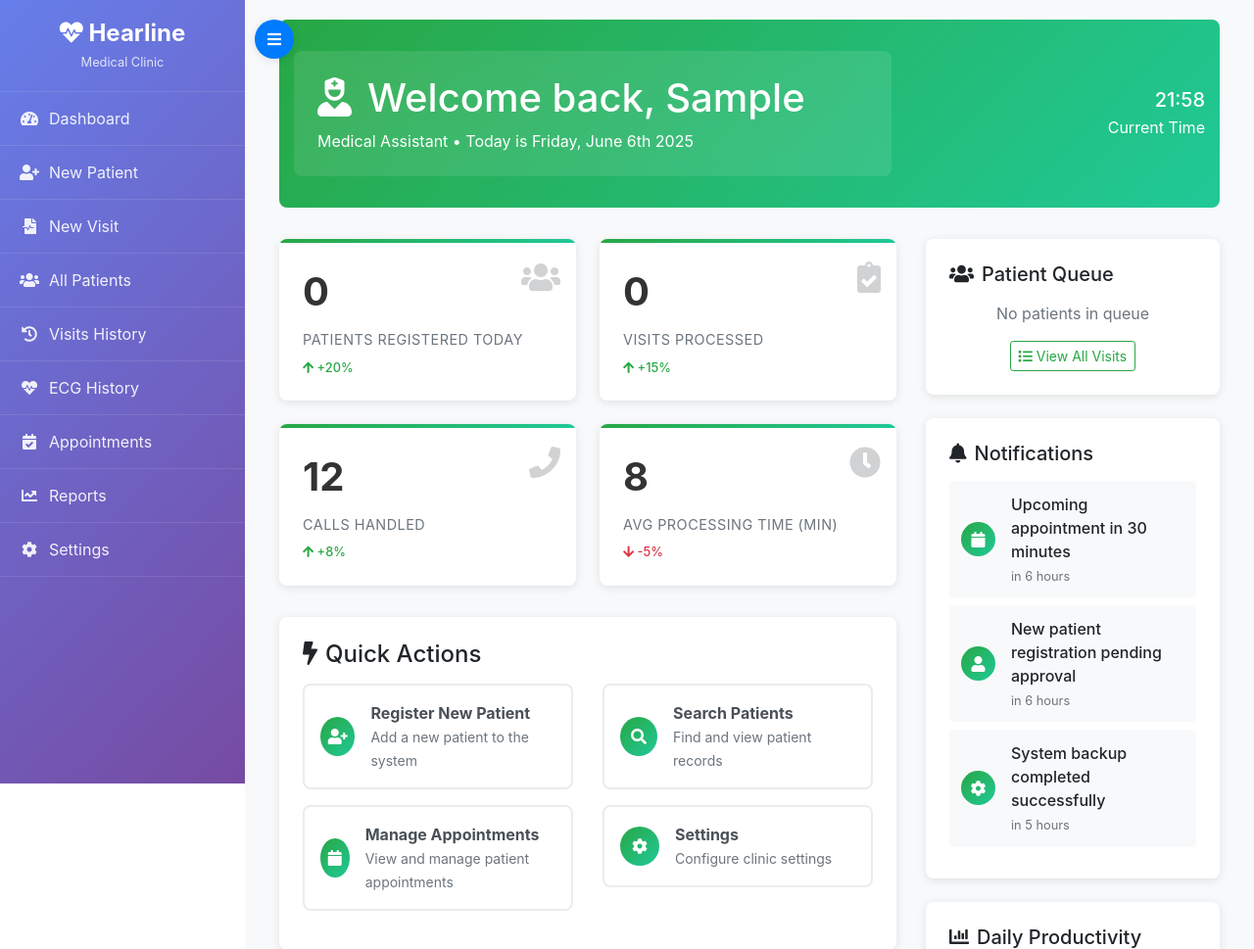
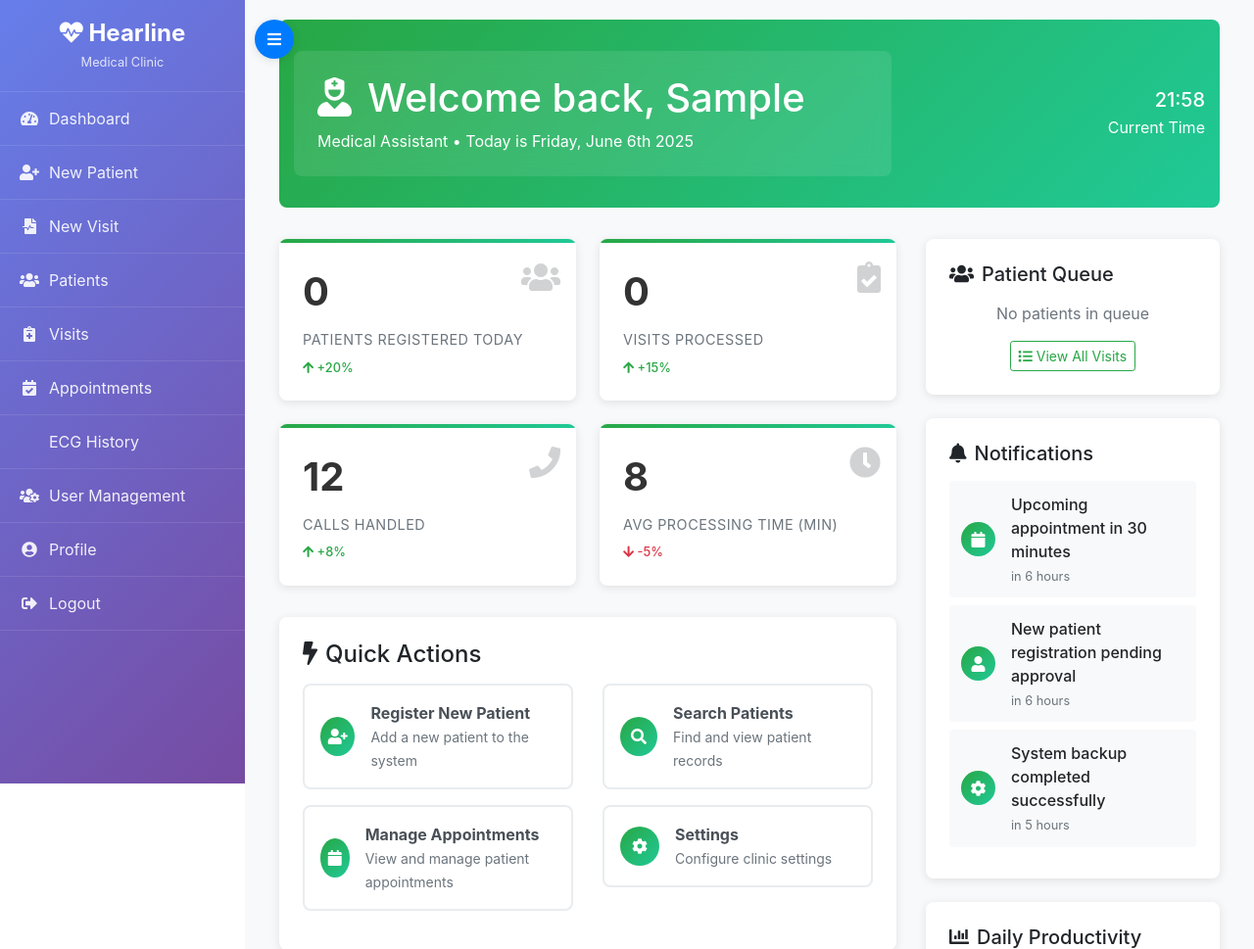
Before and after one commit to blamairia/Heartline-Landing, a Flask app: page /dashboard in a window 1280 px wide. Shown: the top 969 px of the page at 98% size. Run offline with Flask 3, Linux system fonts and the light colour scheme; the visitor is signed in with stand-in values (Sample User, id 1); data that the repository does not hold is empty; some libraries are stand-ins or nearby versions.

Commit message:
dashboard initialized , ecg history table have a problem it is empty and user management

```diff
--- a/app.py
+++ b/app.py
@@ -899,6 +899,59 @@ def api_patients():
         return jsonify({'error': str(e)}), 500
 
 
+# --- Doctors ---
+@app.route('/api/doctors')
+@login_required
+@any_role_required
+def api_doctors():
+    """API endpoint to get doctor data"""
+    try:
+        doctors = Doctor.query.order_by(Doctor.last_name, Doctor.first_name).all()
+        doctor_list = [
+            {
+                'id': d.id,
+                'first_name': d.first_name,
+                'last_name': d.last_name,
+                'specialty': d.specialty,
+                'phone': d.phone,
+                'email': d.email,
+                'user_id': d.user.id if d.user else None,
+                'username': d.user.username if d.user else None
+            }
+            for d in doctors
+        ]
+        return jsonify({'doctors': doctor_list})
+    except Exception as e:
+        app.logger.error(f"Error in /api/doctors: {str(e)}")
+        return jsonify({'error': str(e)}), 500
+
+# --- Users ---
+@app.route('/api/users')
+@login_required
+@role_required(['doctor', 'assistant'])
+def api_users():
+    """API endpoint to get user data for user management"""
+    try:
+        users = User.query.order_by(User.created_at.desc()).all()
+        user_list = [
+            {
+                'id': u.id,
+                'username': u.username,
+                'email': u.email,
+                'first_name': u.first_name,
+                'last_name': u.last_name,
+                'role': u.role,
+                'is_active': u.is_active,
+                'last_login': u.last_login.strftime('%Y-%m-%d %H:%M:%S') if u.last_login else None,
+                'created_at': u.created_at.strftime('%Y-%m-%d %H:%M:%S')
+            }
+            for u in users
+        ]
+        return jsonify({'users': user_list})
+    except Exception as e:
+        app.logger.error(f"Error in /api/users: {str(e)}")
+        return jsonify({'error': str(e)}), 500
+
 # --- Visits ---
 @app.route('/api/visits')
 @login_required
@@ -1303,11 +1356,10 @@ def change_password():
 
 @app.route("/user-management")
 @login_required
-@role_required(['doctor', 'assistant'])  # Both roles can manage users for now
+@role_required(['doctor', 'assistant'])
 def user_management():
-    """User management page"""
-    users = User.query.order_by(User.created_at.desc()).all()
-    return render_template('auth/user_management.html', users=users)
+    """User management page - will fetch data from API"""
+    return render_template('auth/user_management.html')
 
 
 @app.route("/user/<int:user_id>/toggle-status", methods=["POST"])
--- a/templates/base.html
+++ b/templates/base.html
@@ -202,25 +202,22 @@
           <span class="nav-text">New Visit</span>
         </a>
       </li>
-        <li class="nav-item">
+
+      <li class="nav-item">
         <a href="{{ url_for('patients_table') }}" class="nav-link {% if request.endpoint == 'patients_table' %}active{% endif %}">
           <i class="fas fa-users"></i>
-          <span class="nav-text">All Patients</span>
+          <span class="nav-text">Patients</span>
         </a>
       </li>
 
       <li class="nav-item">
         <a href="{{ url_for('visits_table') }}" class="nav-link {% if request.endpoint == 'visits_table' %}active{% endif %}">
-          <i class="fas fa-history"></i>
-          <span class="nav-text">Visits History</span>
+          <i class="fas fa-notes-medical"></i>
+          <span class="nav-text">Visits</span>
         </a>
       </li>
-        <li class="nav-item">
-        <a href="{{ url_for('ecg_history') }}" class="nav-link {% if request.endpoint == 'ecg_history' %}active{% endif %}">
-          <i class="fas fa-heartbeat"></i>
-          <span class="nav-text">ECG History</span>
-        </a>
-      </li>      <li class="nav-item">
+
+      <li class="nav-item">
         <a href="{{ url_for('appointments_table') }}" class="nav-link {% if request.endpoint == 'appointments_table' %}active{% endif %}">
           <i class="fas fa-calendar-check"></i>
           <span class="nav-text">Appointments</span>
@@ -228,17 +225,41 @@
       </li>
 
       <li class="nav-item">
-        <a href="#" class="nav-link" onclick="showComingSoon('Reports')">
-          <i class="fas fa-chart-line"></i>
-          <span class="nav-text">Reports</span>
+        <a href="{{ url_for('ecg_history') }}" class="nav-link {% if request.endpoint == 'ecg_history' %}active{% endif %}">
+          <i class="fas fa-heart-rate"></i>
+          <span class="nav-text">ECG History</span>
         </a>
       </li>
-        <li class="nav-item">
-        <a href="{{ url_for('settings') }}" class="nav-link {% if request.endpoint == 'settings' %}active{% endif %}">
-          <i class="fas fa-cog"></i>
-          <span class="nav-text">Settings</span>
+
+      {% if current_user.is_authenticated %}
+        {% if current_user.role == 'doctor' or current_user.role == 'assistant' %}
+      <li class="nav-item">
+        <a href="{{ url_for('user_management') }}" class="nav-link {% if request.endpoint == 'user_management' %}active{% endif %}">
+          <i class="fas fa-users-cog"></i>
+          <span class="nav-text">User Management</span>
         </a>
       </li>
+        {% endif %}
+      <li class="nav-item">
+        <a href="{{ url_for('profile') }}" class="nav-link {% if request.endpoint == 'profile' %}active{% endif %}">
+          <i class="fas fa-user-circle"></i>
+          <span class="nav-text">Profile</span>
+        </a>
+      </li>
+      <li class="nav-item">
+        <a href="{{ url_for('logout') }}" class="nav-link">
+          <i class="fas fa-sign-out-alt"></i>
+          <span class="nav-text">Logout</span>
+        </a>
+      </li>
+      {% else %}
+      <li class="nav-item">
+        <a href="{{ url_for('login') }}" class="nav-link {% if request.endpoint == 'login' %}active{% endif %}">
+          <i class="fas fa-sign-in-alt"></i>
+          <span class="nav-text">Login</span>
+        </a>
+      </li>
+      {% endif %}
     </ul>
   </nav>
 
```
Also changed, not shown: templates/auth/user_management.html (+57 -57 lines).
